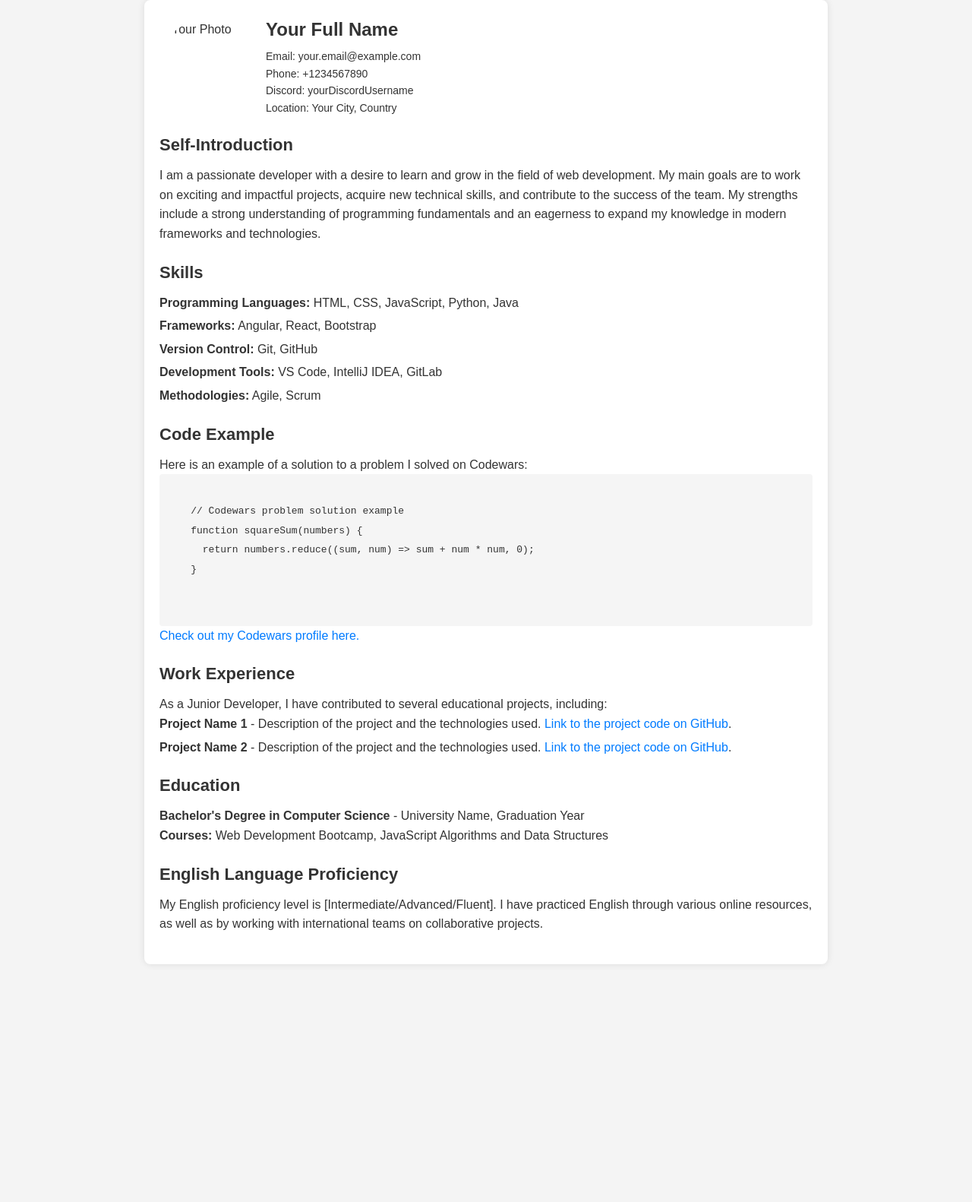
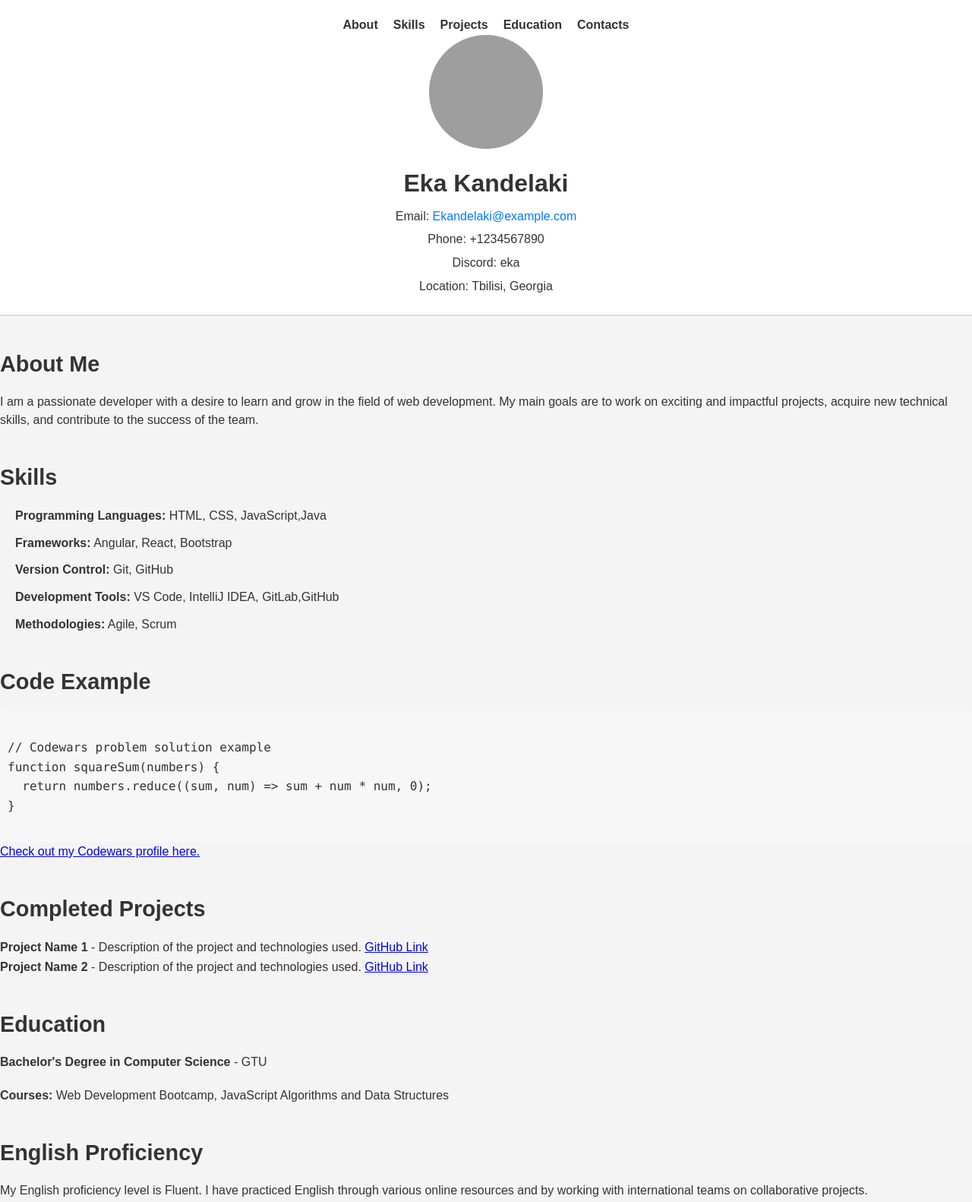
Before and after one commit to eka8888/rsschool-cv, a plain HTML site: page index.html in a window 1280 px wide. Shown: the part 20-1602 px from the top of the page at 76% size. Before the commit the page ends 1309 px from the top, so only its background shows below. Drawn offline with Linux system fonts and the light colour scheme; grey boxes are pictures that could not be loaded.

Commit message:
add new changes

```diff
--- a/index.html
+++ b/index.html
@@ -4,100 +4,98 @@
 <head>
     <meta charset="UTF-8">
     <meta name="viewport" content="width=device-width, initial-scale=1.0">
-    <title>Your Name - CV</title>
+    <title>Eka Kandelaki - CV</title>
     <link rel="stylesheet" href="style.css">
 </head>
 
 <body>
-
-    <!DOCTYPE html>
-    <html lang="en">
-
-    <head>
-        <meta charset="UTF-8">
-        <meta name="viewport" content="width=device-width, initial-scale=1.0">
-        <title>Your Name - CV</title>
-        <link rel="stylesheet" href="style.css">
-    </head>
-
-    <body>
-        <div class="cv-container">
-            <header class="cv-header">
-                <img src="your-photo.jpg" alt="Your Photo" class="profile-photo">
+    <header>
+        <nav>
+            <ul>
+                <li><a href="#about">About</a></li>
+                <li><a href="#skills">Skills</a></li>
+                <li><a href="#projects">Projects</a></li>
+                <li><a href="#education">Education</a></li>
+                <li><a href="#contacts">Contacts</a></li>
+            </ul>
+        </nav>
+        <div class="profile">
+            <img src="https://www.shutterstock.com/image-vector/user-profile-icon-vector-avatar-600nw-2220431045.jpg" alt="Your Photo" class="profile-photo">
             <div class="personal-info">
-                    <h1>Your Full Name</h1>
-                    <p>Email: your.email@example.com</p>
-                    <p>Phone: +1234567890</p>
-                    <p>Discord: yourDiscordUsername</p>
-                    <p>Location: Your City, Country</p>
+                <h1>Eka Kandelaki</h1>
+                <ul>
+                    <li>Email: <a href="mailto:your.email@example.com">Ekandelaki@example.com</a></li>
+                    <li>Phone: +1234567890</li>
+                    <li>Discord: eka</li>
+                    <li>Location: Tbilisi, Georgia</li>
+                </ul>
+            </div>
         </div>
     </header>
 
-            <section class="self-introduction">
-                <h2>Self-Introduction</h2>
+    <main>
+        <section id="about" class="self-introduction">
+            <h2>About Me</h2>
             <p>
-                    I am a passionate developer with a desire to learn and grow in the field of web development. My main goals are to work on exciting and impactful projects, acquire new technical skills, and contribute to the success of the team. My strengths include a
-                    strong understanding of programming fundamentals and an eagerness to expand my knowledge in modern frameworks and technologies.
+                I am a passionate developer with a desire to learn and grow in the field of web development. My main goals are to work on exciting and impactful projects, acquire new technical skills, and contribute to the success of the team.
             </p>
         </section>
 
-            <section class="skills">
+        <section id="skills" class="skills">
             <h2>Skills</h2>
             <ul>
-                    <li><strong>Programming Languages:</strong> HTML, CSS, JavaScript, Python, Java</li>
+                <li><strong>Programming Languages:</strong> HTML, CSS, JavaScript,Java</li>
                 <li><strong>Frameworks:</strong> Angular, React, Bootstrap</li>
                 <li><strong>Version Control:</strong> Git, GitHub</li>
-                    <li><strong>Development Tools:</strong> VS Code, IntelliJ IDEA, GitLab</li>
+                <li><strong>Development Tools:</strong> VS Code, IntelliJ IDEA, GitLab,GitHub</li>
                 <li><strong>Methodologies:</strong> Agile, Scrum</li>
             </ul>
         </section>
 
-            <section class="code-example">
+        <section id="code-example" class="code-example">
             <h2>Code Example</h2>
-                <p>Here is an example of a solution to a problem I solved on Codewars:</p>
-                <pre>
-    <code>
+            <pre><code>
 // Codewars problem solution example
 function squareSum(numbers) {
   return numbers.reduce((sum, num) => sum + num * num, 0);
 }
-    </code>
-                </pre>
+            </code></pre>
             <p><a href="https://www.codewars.com/users/yourCodewarsUsername">Check out my Codewars profile here.</a></p>
         </section>
 
-            <section class="work-experience">
-                <h2>Work Experience</h2>
-                <p>
-                    As a Junior Developer, I have contributed to several educational projects, including:
-                </p>
+        <section id="projects" class="work-experience">
+            <h2>Completed Projects</h2>
             <ul>
-                    <li><strong>Project Name 1</strong> - Description of the project and the technologies used. <a href="https://github.com/yourGitHubLink">Link to the project code on GitHub</a>.</li>
-                    <li><strong>Project Name 2</strong> - Description of the project and the technologies used. <a href="https://github.com/yourGitHubLink">Link to the project code on GitHub</a>.</li>
+                <li><strong>Project Name 1</strong> - Description of the project and technologies used.
+                    <a href="https://github.com/ekandelaki1">GitHub Link</a>
+                </li>
+                <li><strong>Project Name 2</strong> - Description of the project and technologies used.
+                    <a href="https://github.com/ekandelaki2">GitHub Link</a>
+                </li>
             </ul>
         </section>
 
-            <section class="education">
+        <section id="education" class="education">
             <h2>Education</h2>
+            <p><strong>Bachelor's Degree in Computer Science</strong> - GTU</p>
+            <p><strong>Courses:</strong> Web Development Bootcamp, JavaScript Algorithms and Data Structures</p>
+        </section>
+
+        <section id="language" class="language-proficiency">
+            <h2>English Proficiency</h2>
             <p>
-                    <strong>Bachelor's Degree in Computer Science</strong> - University Name, Graduation Year
-                </p>
-                <p>
-                    <strong>Courses:</strong> Web Development Bootcamp, JavaScript Algorithms and Data Structures
+                My English proficiency level is Fluent. I have practiced English through various online resources and by working with international teams on collaborative projects.
             </p>
         </section>
+    </main>
 
-            <section class="language-proficiency">
-                <h2>English Language Proficiency</h2>
+    <footer>
+        <p>&copy; 2024 Your Name</p>
         <p>
-                    My English proficiency level is [Intermediate/Advanced/Fluent]. I have practiced English through various online resources, as well as by working with international teams on collaborative projects.
+            <a href="https://github.com/ekandelaki">GitHub</a> |
+            <a href="https://rs.school/js/">RS School</a>
         </p>
-            </section>
-        </div>
+    </footer>
 </body>
 
 </html>
-
-</body>
-
-</html>
--- a/style.css
+++ b/style.css
@@ -1,80 +1,204 @@
+/* General Reset */
+
 * {
     margin: 0;
     padding: 0;
     box-sizing: border-box;
 }
 
+
+/* Body */
+
 body {
     font-family: Arial, sans-serif;
+    line-height: 1.6;
     background-color: #f4f4f4;
     color: #333;
-    line-height: 1.6;
 }
+
+
+/* Container for the whole CV */
 
 .cv-container {
     max-width: 900px;
-    margin: 20px auto;
-    background-color: white;
+    margin: 0 auto;
     padding: 20px;
-    border-radius: 8px;
-    box-shadow: 0 0 10px rgba(0, 0, 0, 0.1);
 }
 
-.cv-header {
+
+/* Header Styling */
+
+header {
     display: flex;
+    flex-direction: column;
     align-items: center;
+    background-color: #fff;
+    padding: 20px;
+    border-bottom: 2px solid #ddd;
+}
+
+header .profile {
+    display: flex;
+    flex-direction: column;
+    align-items: center;
+    text-align: center;
+}
+
+.profile-photo {
+    width: 150px;
+    height: 150px;
+    border-radius: 50%;
+    object-fit: cover;
     margin-bottom: 20px;
 }
 
-.profile-photo {
-    width: 120px;
-    height: 120px;
-    border-radius: 50%;
-    margin-right: 20px;
+header h1 {
+    font-size: 2rem;
+    color: #333;
 }
 
-.personal-info h1 {
-    font-size: 24px;
-    margin-bottom: 5px;
+header .personal-info {
+    font-size: 1rem;
 }
 
-.personal-info p {
-    font-size: 14px;
+header .personal-info ul {
+    list-style-type: none;
 }
 
+header .personal-info ul li {
+    margin: 5px 0;
+}
+
+header .personal-info ul li a {
+    color: #007BFF;
+    text-decoration: none;
+}
+
+
+/* Navigation */
+
+nav {
+    margin-top: 20px;
+    width: 100%;
+    text-align: center;
+}
+
+nav ul {
+    list-style: none;
+    display: flex;
+    justify-content: center;
+    gap: 20px;
+}
+
+nav a {
+    color: #333;
+    text-decoration: none;
+    font-weight: bold;
+}
+
+nav a:hover {
+    text-decoration: underline;
+}
+
+
+/* Main Content */
+
+main {
+    margin-top: 40px;
+}
+
+
+/* Section Styles */
+
 section {
+    margin-bottom: 40px;
+}
+
+section h2 {
+    font-size: 1.8rem;
+    color: #333;
+    margin-bottom: 15px;
+}
+
+section p {
+    font-size: 1rem;
+    line-height: 1.5;
     margin-bottom: 20px;
 }
 
-h2 {
-    font-size: 22px;
-    margin-bottom: 10px;
-    color: #333;
+
+/* Skills Section */
+
+.skills ul {
+    list-style: none;
+    padding-left: 20px;
 }
 
-ul {
-    list-style-type: none;
+.skills ul li {
+    margin: 10px 0;
 }
 
-ul li {
-    margin-bottom: 5px;
+.skills ul li strong {
+    font-weight: bold;
 }
 
-pre {
-    background-color: #f5f5f5;
+
+/* Code Example Styling */
+
+code {
+    display: block;
+    background-color: #f7f7f7;
     padding: 10px;
-    border-radius: 4px;
-    overflow-x: auto;
-    font-family: 'Courier New', Courier, monospace;
+    border-radius: 5px;
+    font-family: Consolas, Monaco, monospace;
+    font-size: 1rem;
     white-space: pre-wrap;
     word-wrap: break-word;
 }
 
-a {
-    color: #007bff;
+
+/* Footer */
+
+footer {
+    background-color: #fff;
+    padding: 20px;
+    text-align: center;
+    border-top: 2px solid #ddd;
+}
+
+footer p {
+    font-size: 1rem;
+    color: #333;
+}
+
+footer a {
+    color: #007BFF;
     text-decoration: none;
 }
 
-a:hover {
+footer a:hover {
     text-decoration: underline;
 }
+
+
+/* Media Queries for Responsive Design */
+
+@media (max-width: 768px) {
+    .profile {
+        text-align: center;
+    }
+    .profile-photo {
+        width: 120px;
+        height: 120px;
+    }
+    header h1 {
+        font-size: 1.6rem;
+    }
+    nav ul {
+        flex-direction: column;
+        gap: 10px;
+    }
+    main {
+        padding: 10px;
+    }
+}
```
Lines whose indentation alone changed are shown as unchanged.
